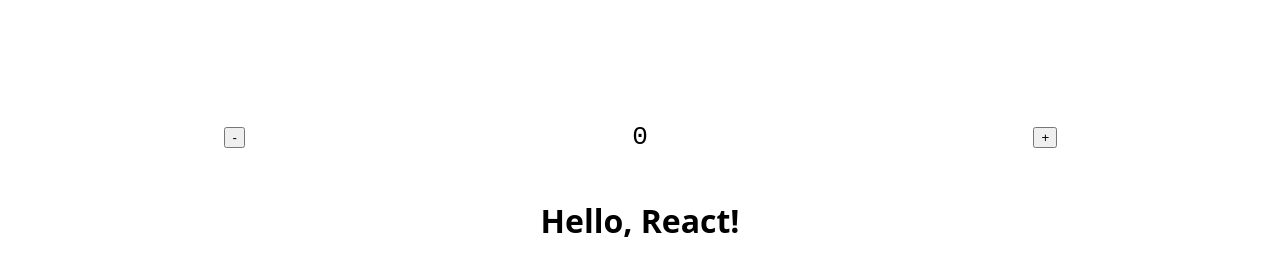
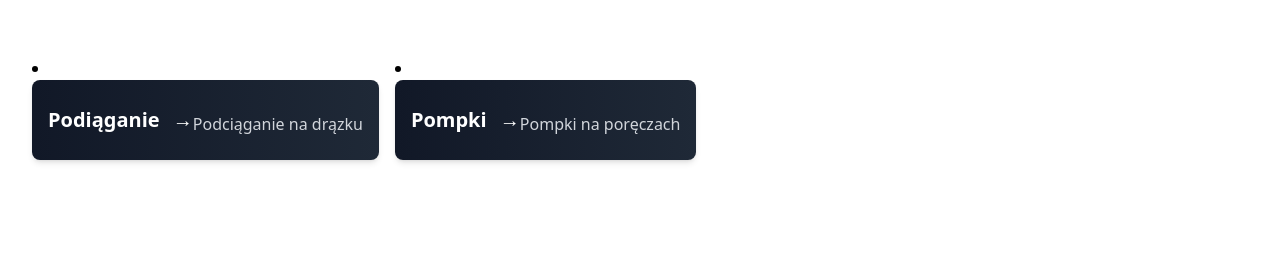
Before and after one commit to filnow/gym-buddy, an Astro site: page / in a window 1280 px wide. Built offline with nearby package versions, Linux system fonts and the light colour scheme; Astro itself is replaced by a stand-in of ours.

Commit message:
add tailwind and basic card

```diff
--- a/astro.config.mjs
+++ b/astro.config.mjs
@@ -1,8 +1,10 @@
 import { defineConfig } from 'astro/config';
 import react from '@astrojs/react';
 
+import tailwind from "@astrojs/tailwind";
+
 // https://astro.build/config
 export default defineConfig({
-	// Enable React to support React JSX components.
-	integrations: [react()],
+  // Enable React to support React JSX components.
+  integrations: [react(), tailwind()]
 });
--- a/package.json
+++ b/package.json
@@ -11,10 +11,12 @@
   },
   "dependencies": {
     "@astrojs/react": "^3.0.1",
+    "@astrojs/tailwind": "^5.0.0",
     "@types/react": "^18.2.21",
     "@types/react-dom": "^18.2.7",
     "astro": "^3.0.10",
     "react": "^18.2.0",
-    "react-dom": "^18.2.0"
+    "react-dom": "^18.2.0",
+    "tailwindcss": "^3.3.3"
   }
 }
--- /dev/null
+++ b/src/components/ExerciseCard.astro
@@ -0,0 +1,21 @@
+---
+interface Props {
+	title: string;
+	body: string;
+	href: string;
+}
+
+const { href, title, body } = Astro.props;
+---
+
+<li class="link-card">
+    <a href={href} class="w-full flex items-center px-4 py-6 bg-gray-800 bg-gradient-to-r from-gray-900 to-gray-800 rounded-lg shadow-md hover:bg-gradient-to-r hover:from-blue-500 hover:to-blue-400 hover:bg-gray-900 hover:text-blue-50 hover:shadow-lg transition-transform duration-500 transform hover:scale-105">
+        <h2 class="text-xl font-semibold text-white">
+            {title}
+            <span class="ml-2 text-xl">&rarr;</span>
+        </h2>
+        <p class="mt-2 text-gray-300">
+            {body}
+        </p>
+    </a>
+</li>
--- a/src/pages/index.astro
+++ b/src/pages/index.astro
@@ -1,6 +1,7 @@
 ---
 // Component Imports
 import Counter from '../components/Counter';
+import ExerciseCard from '../components/ExerciseCard.astro';
 const someProps = {
 	count: 0,
 };
@@ -26,11 +27,16 @@
 			}
 		</style>
 	</head>
-	<body>
-		<main>
-			<Counter {...someProps} client:visible>
-				<h1>Hello, React!</h1>
-			</Counter>
-		</main>
+	<body class="flex flex-wrap mt-6 gap-4">
+		<ExerciseCard
+			href="https://docs.astro.build/"
+			title="Podiąganie"
+			body="Podciąganie na drązku"
+		/>
+		<ExerciseCard
+			href="https://docs.astro.build/"
+			title="Pompki"
+			body="Pompki na poręczach"
+		/>
 	</body>
 </html>
--- /dev/null
+++ b/tailwind.config.cjs
@@ -0,0 +1,8 @@
+/** @type {import('tailwindcss').Config} */
+module.exports = {
+	content: ['./src/**/*.{astro,html,js,jsx,md,mdx,svelte,ts,tsx,vue}'],
+	theme: {
+		extend: {},
+	},
+	plugins: [],
+}
```
Also changed, not shown: 1 other file.
